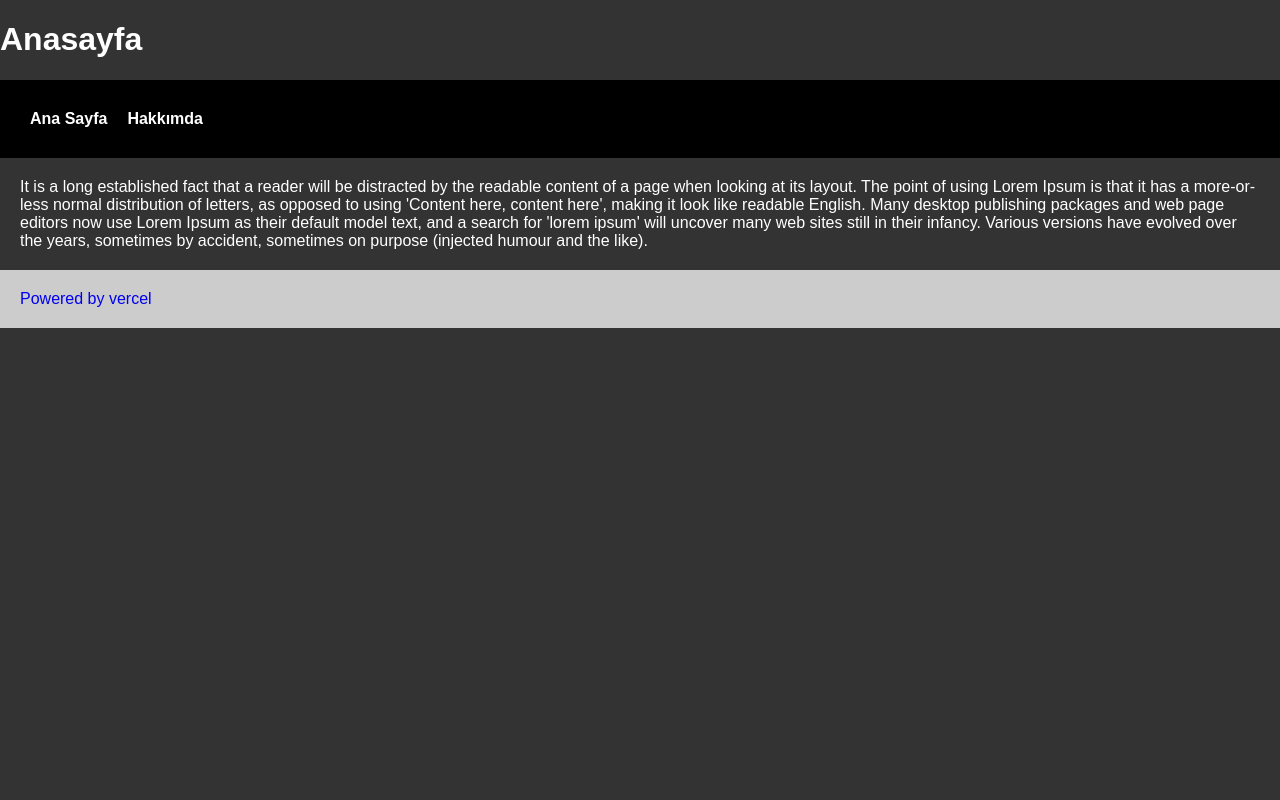
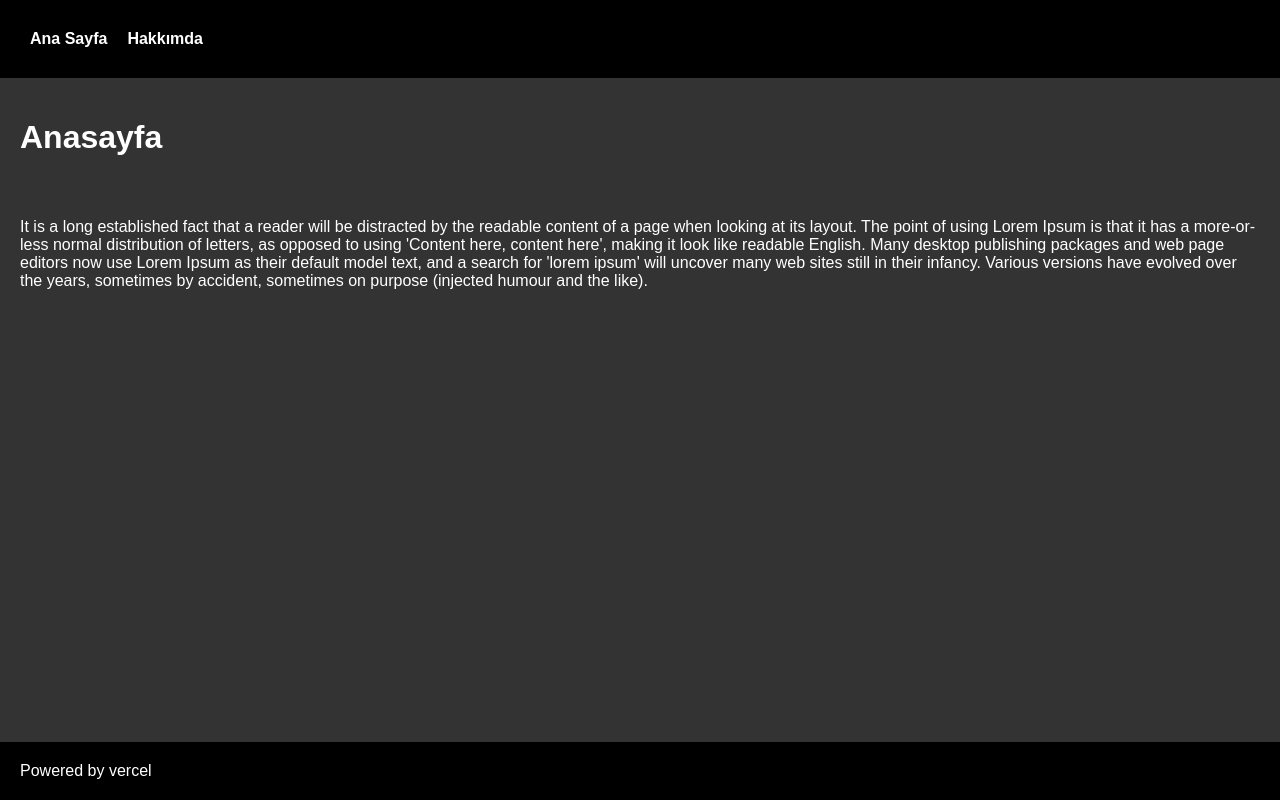
Before and after one commit to Zero-to-Hero-Developer/nextjs-blog, a Next.js app: page / in a window 1280 px wide. Built offline with nearby package versions, Linux system fonts and the light colour scheme.

Commit message:
Sayfa düzenlemesi yapıldı

```diff
--- a/components/Layout.js
+++ b/components/Layout.js
@@ -7,18 +7,25 @@ const BodyDiv = styled.div`
 `;
 
 const Footer = styled.footer`
-  background-color: #ccc;
+  background-color: #000;
   padding: 20px;
+  position: fixed;
+  bottom: 0;
+  width: 100vw;
 `;
 
 const Content = styled.div`
   padding: 20px;
 `;
 
+const H1 = styled.h1`
+  padding: 20px;
+`;
+
 export default ({ title, children }) => (
   <BodyDiv>
-    <h1>{title}</h1>
     <Header />
+    <H1>{title}</H1>
     <Content>{children}</Content>
     <Footer>
       <a
--- a/pages/_app.js
+++ b/pages/_app.js
@@ -7,7 +7,11 @@ const GlobalStyle = createGlobalStyle`
     background-color: #333;
     color: #fff;
     a {
+      color: #fff;
       text-decoration: none;
+      &:hover{
+        color: rgba(255, 255, 255, 0.7)
+      }
     }
   }
 `;
```
